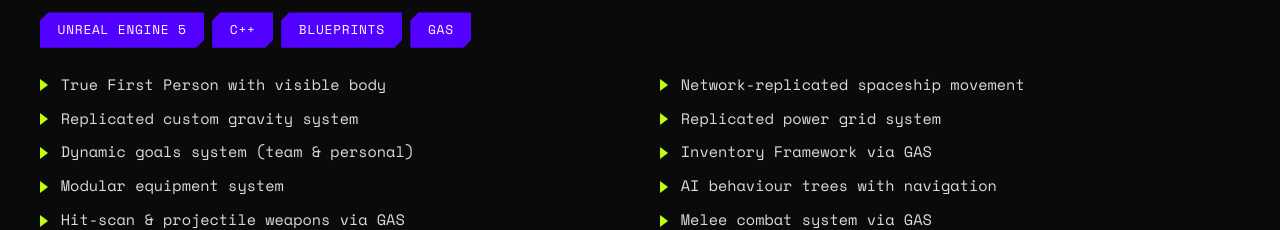
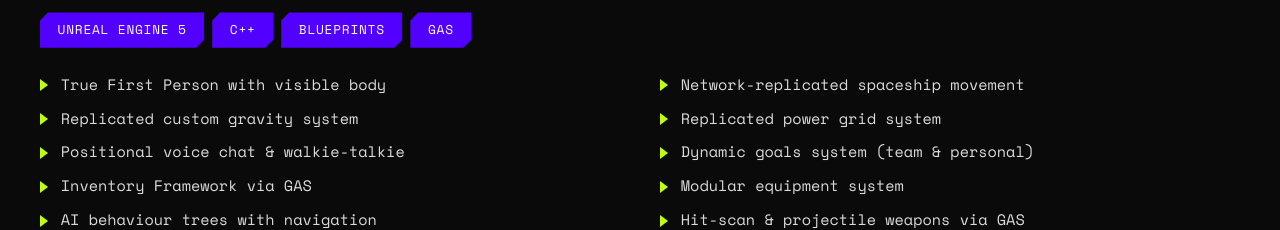
Before and after one commit to elimenko/FaustGamesPortfolio, a Vue app: page / in a window 1280 px wide. Shown: the part 1720-1950 px from the top of the page. Built offline with nearby package versions, Linux system fonts and the light colour scheme.

Commit message:
Add mention of voice chat

```diff
--- a/src/data/projects.js
+++ b/src/data/projects.js
@@ -23,6 +23,7 @@
       'Network-replicated spaceship movement',
       'Replicated custom gravity system',
       'Replicated power grid system',
+      'Positional voice chat & walkie-talkie',
       'Dynamic goals system (team & personal)',
       'Inventory Framework via GAS',
       'Modular equipment system',
```
